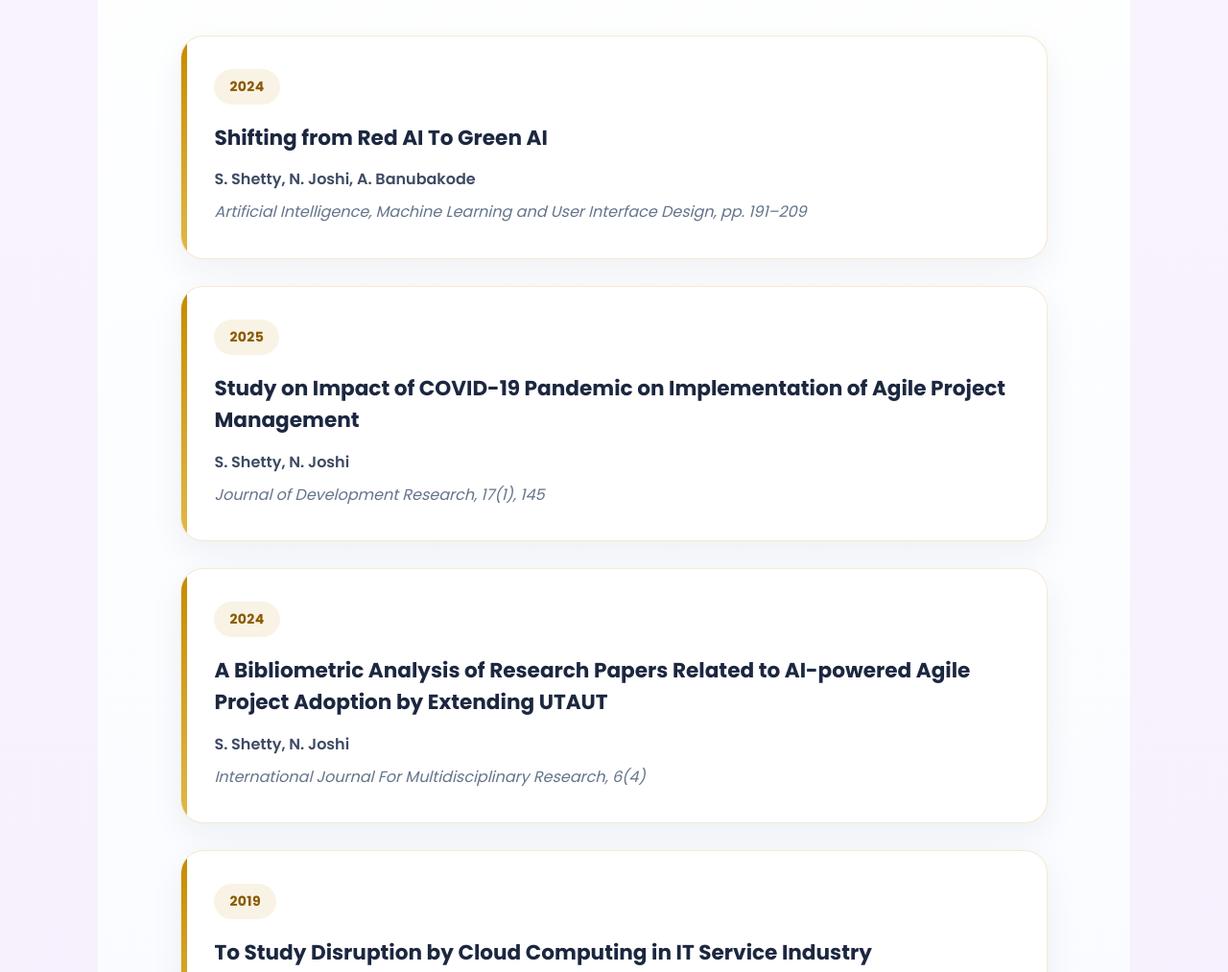
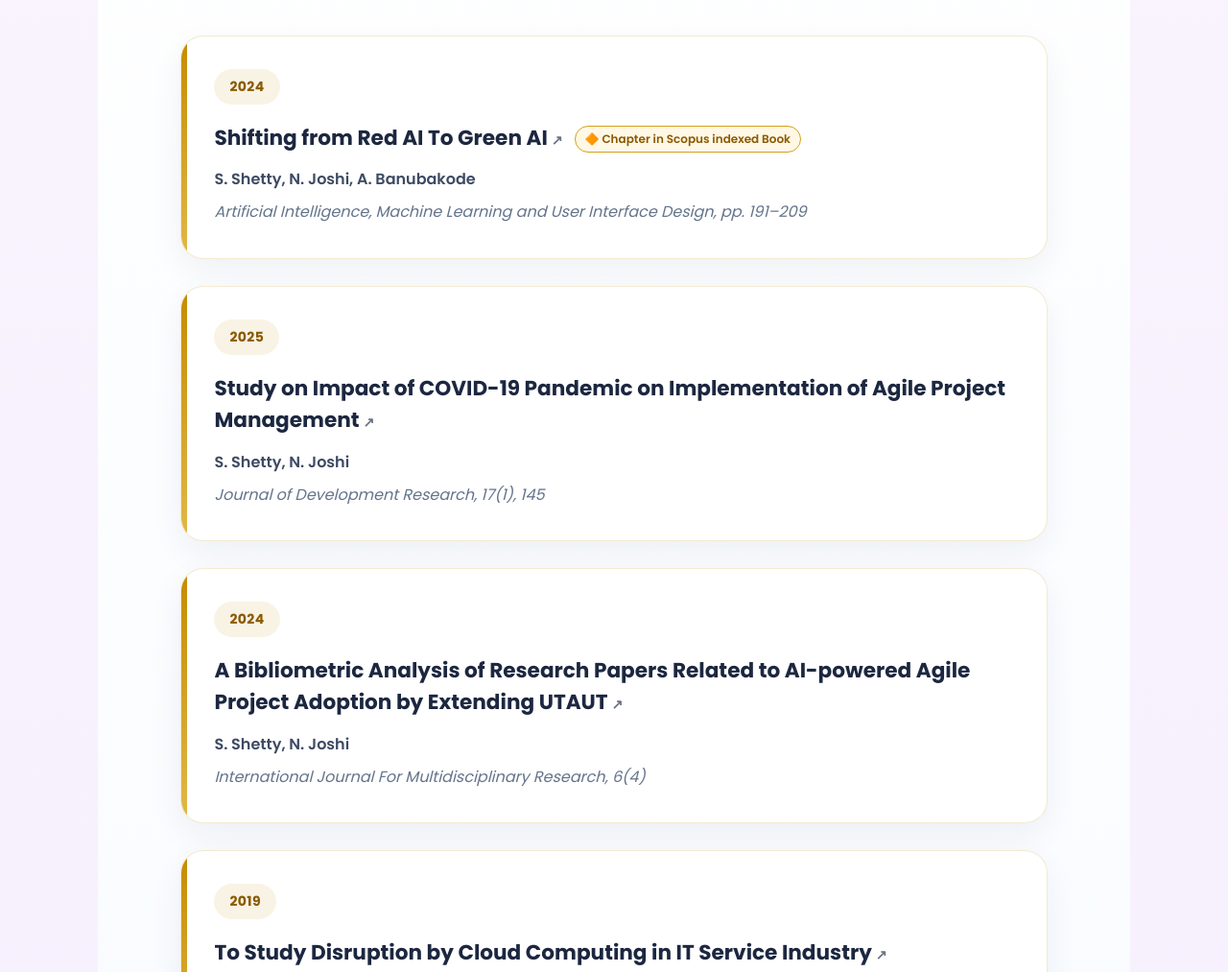
Before and after one commit to samruddhishetty-dotcom/drsamruddhi_website, a plain HTML site: page index.html in a window 1280 px wide. Shown: the part 2900-3913 px from the top of the page at 96% size. Drawn offline with nearby package versions, Linux system fonts and the light colour scheme.

Commit message:
Add files via upload
added link to publications

```diff
--- a/index.html
+++ b/index.html
@@ -418,6 +418,41 @@ border-radius:18px;
 font-size:1.15rem;
 }
 }
+.indexed-badge{
+display:inline-flex;
+align-items:center;
+gap:5px;
+margin-left:12px;
+padding:4px 10px;
+font-size:12px;
+font-weight:600;
+border-radius:20px;
+background:#FFF8E6;
+color:#8A5A00;
+border:1px solid #D4A017;
+vertical-align:middle;
+}
+.publication-item h3 a{
+text-decoration:none;
+color:#1c2740;
+font-weight:700;
+transition:all .3s ease;
+border-bottom:2px solid transparent;
+}
+
+.publication-item h3 a:hover{
+color:#8A5A00;
+border-bottom:2px solid #C58B00;
+}
+.link-arrow{
+font-size:14px;
+margin-left:4px;
+opacity:.65;
+}
+
+.publication-item h3 a:hover .link-arrow{
+opacity:1;
+}
 </style>
 </head>
 
@@ -573,19 +608,22 @@ Datamatics • NSE IT • IBIS Systems • Kite Interactive
 
       <div class="publication-item">
         <div class="pub-meta">2024</div>
-        <h3>Shifting from Red AI To Green AI</h3>
+        <h3><a href="https://doi.org/10.2174/9789815179606124010012" target="_blank">Shifting from Red AI To Green AI</a><span class="link-arrow">↗</span><span class="indexed-badge">
+   🔶 Chapter in Scopus indexed Book
+</span></h3>
         <p class="authors">
           S. Shetty, N. Joshi, A. Banubakode
         </p>
         <p class="journal">
           <em>Artificial Intelligence, Machine Learning and User Interface Design</em>, pp. 191–209
         </p>
+
       </div>
 
 
       <div class="publication-item">
         <div class="pub-meta">2025</div>
-        <h3>Study on Impact of COVID-19 Pandemic on Implementation of Agile Project Management</h3>
+        <h3><a href="https://doi.org/10.1177/22298561241292909" target="_blank">Study on Impact of COVID-19 Pandemic on Implementation of Agile Project Management</a><span class="link-arrow">↗</span></h3>
         <p class="authors">
           S. Shetty, N. Joshi
         </p>
@@ -597,7 +635,7 @@ Datamatics • NSE IT • IBIS Systems • Kite Interactive
 
       <div class="publication-item">
         <div class="pub-meta">2024</div>
-        <h3>A Bibliometric Analysis of Research Papers Related to AI-powered Agile Project Adoption by Extending UTAUT</h3>
+        <h3><a href="https://www.ijfmr.com/research-paper.php?id=26874" target="_blank">A Bibliometric Analysis of Research Papers Related to AI-powered Agile Project Adoption by Extending UTAUT</a><span class="link-arrow">↗</span></h3>
         <p class="authors">
            S. Shetty, N. Joshi
         </p>
@@ -609,7 +647,7 @@ Datamatics • NSE IT • IBIS Systems • Kite Interactive
 
       <div class="publication-item">
         <div class="pub-meta">2019</div>
-        <h3>To Study Disruption by Cloud Computing in IT Service Industry</h3>
+        <h3><a href="https://ijisrt.com/to-study-disruption-by-cloud-computing-in-it-service-industry" target="_blank">To Study Disruption by Cloud Computing in IT Service Industry</a><span class="link-arrow">↗</span></h3>
         <p class="authors">
           S. Shetty, S. Kelkar
         </p>
```
